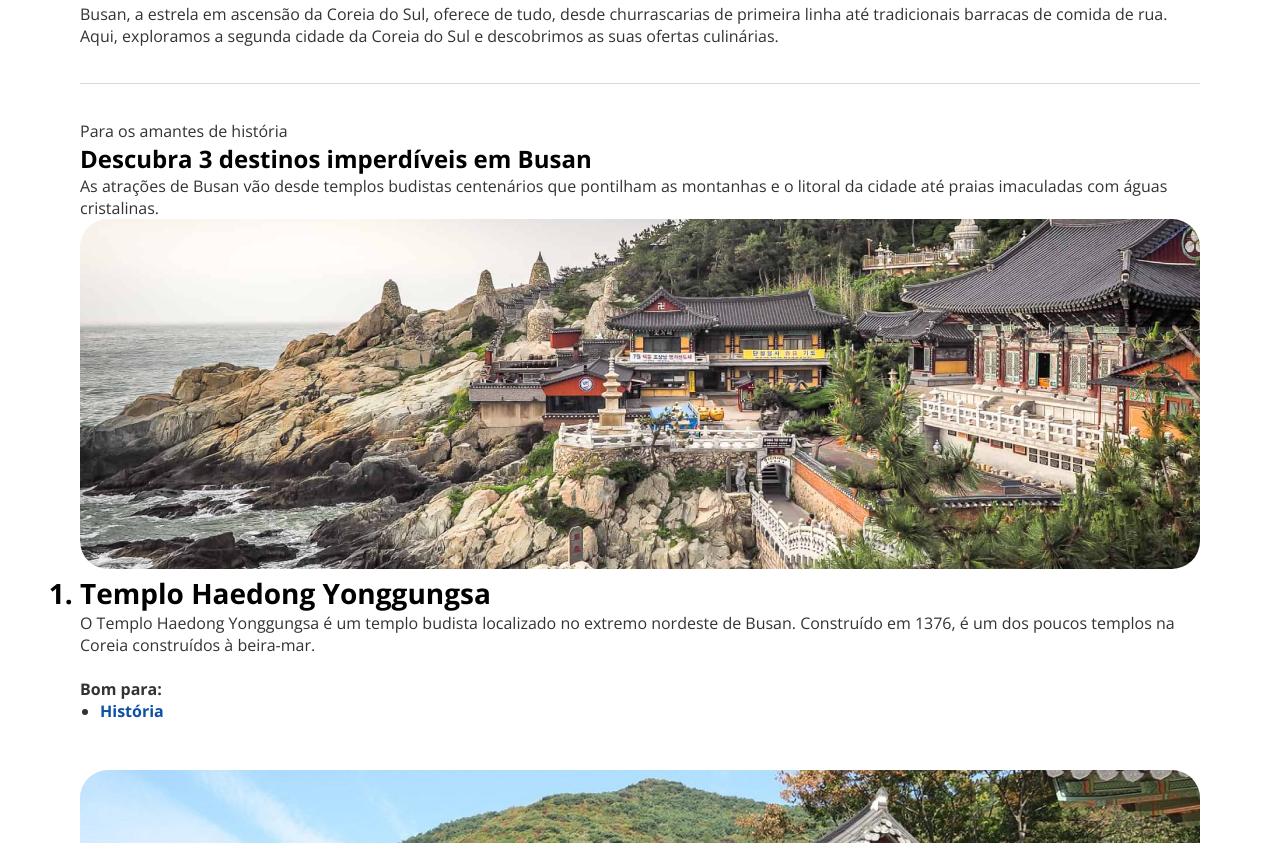
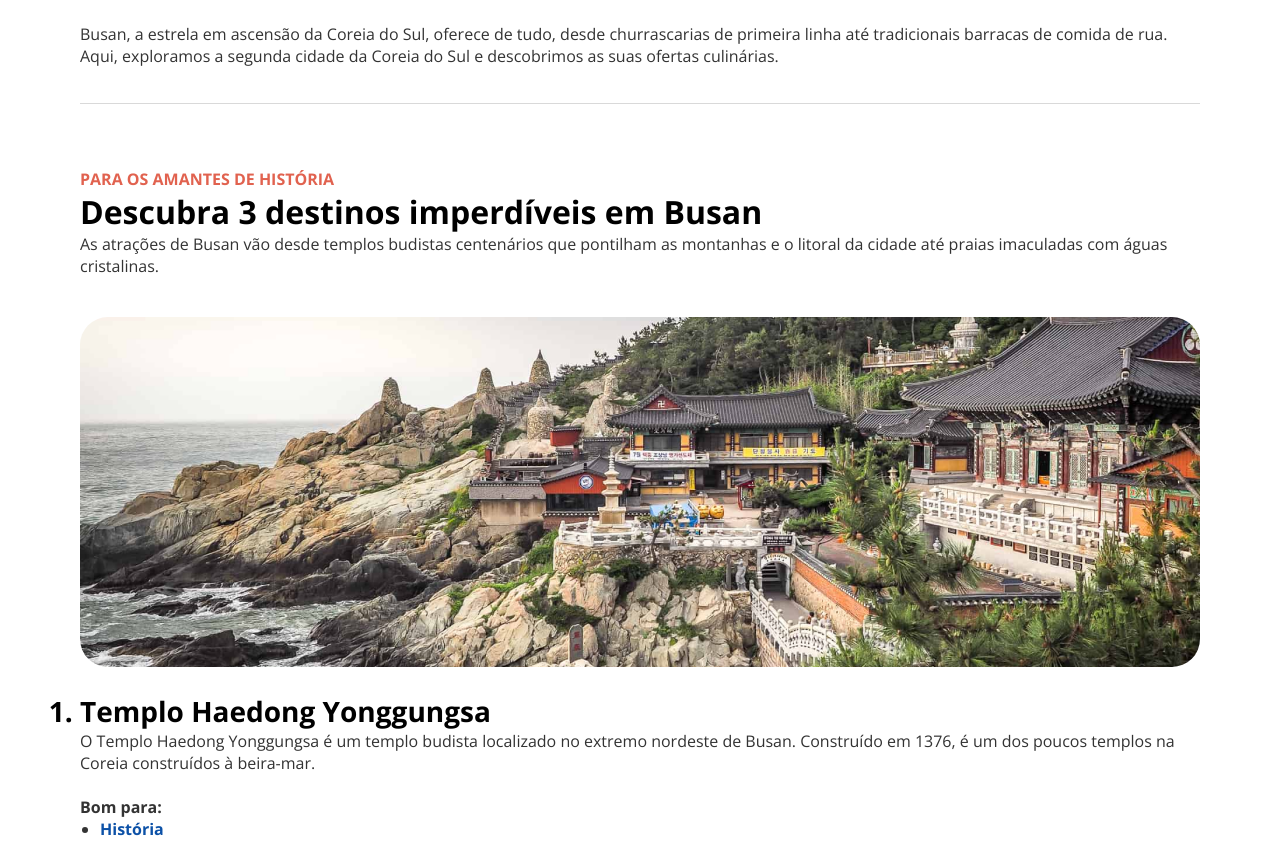
Before and after one commit to micaelleitee/LOCAL-TURISTICO, a plain HTML site: page index.html in a window 1280 px wide. Shown: the part 1041-1884 px from the top of the page. Drawn offline with nearby package versions, Linux system fonts and the light colour scheme.

Commit message:
Adicionando novos espaçamentos não concluídos

```diff
--- a/index.html
+++ b/index.html
@@ -30,7 +30,7 @@
       <section id="content-list">
         <div class="divider"></div>
         <div id="title-list">
-          <p class="headline-2">Para os amantes de história</p>
+          <p class="headline">Para os amantes de história</p>
           <h2>Descubra 3 destinos imperdíveis em Busan</h2>
           <p>
             As atrações de Busan vão desde templos budistas centenários que
@@ -92,6 +92,7 @@
                 <li>Famílias</li>
                 <li>Orçamento</li>
               </ul>
+              <div class="divider"></div>
             </section>
           </ol>
         </div>
--- a/style.css
+++ b/style.css
@@ -10,6 +10,7 @@
   margin: 88px auto;
 }
 img {
+  margin-bottom: 20px;
   border-radius: 28px;
   width: 100%;
 }
@@ -53,6 +54,15 @@ strong {
   font-weight: bold;
   color: #0c51a7;
 }
+#title-list {
+  margin-top: 64px;
+  margin-bottom: 40px;
+}
+h2 {
+  font-size: 32px;
+  font-weight: bold;
+}
+
 h3 {
   font-weight: bold;
   font-size: 28px;
```
